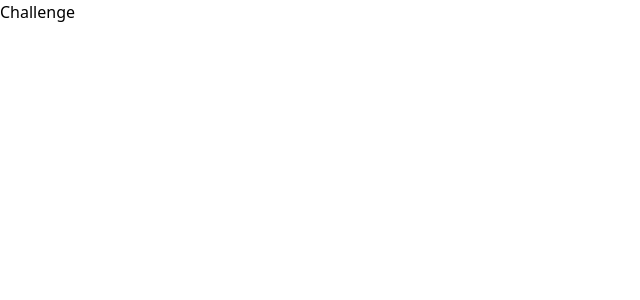
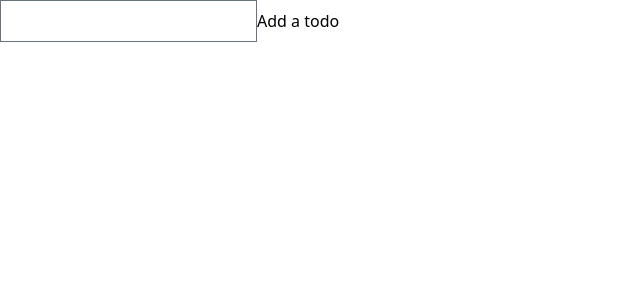
Before and after one commit to themodernmonk7/frontend-challenges, a React (Vite) app: page / in a window 1280 px wide. Shown: the top 300 px of the page, without its empty margins (0-640 px from the left). Built offline with nearby package versions, Linux system fonts and the light colour scheme.

Commit message:
completed the todo app

```diff
--- a/src/App.jsx
+++ b/src/App.jsx
@@ -1,5 +1,7 @@
+import { Todo } from "./components/Todo"
+
 function App() {
-  return <h1>Challenge</h1>
+  return <Todo />
 }
 
 export default App
--- a/src/components/Example.jsx
+++ /dev/null
@@ -1,5 +0,0 @@
-import React from "react"
-
-export const SignUpForm = () => {
-  return <div>Component</div>
-}
--- /dev/null
+++ b/src/components/Todo.jsx
@@ -0,0 +1,37 @@
+import React, { useState } from "react"
+
+export const Todo = () => {
+  const [tasks, setTasks] = useState([])
+  const [title, setTitle] = useState("")
+  const handleTask = () => {
+    if (!title) {
+      console.log("Please enter the task")
+      return
+    }
+    if (title) {
+      setTasks([...tasks, { title }])
+      setTitle("")
+    }
+  }
+  console.log(tasks)
+  return (
+    <section>
+      <input
+        value={title}
+        onChange={(e) => setTitle(e.target.value)}
+        type="text"
+      />
+      <button onClick={handleTask} type="button" className="">
+        Add a todo
+      </button>
+      <div>
+        <ul>
+          {tasks &&
+            tasks?.map((task, index) => {
+              return <li key={index}>{task.title}</li>
+            })}
+        </ul>
+      </div>
+    </section>
+  )
+}
```
